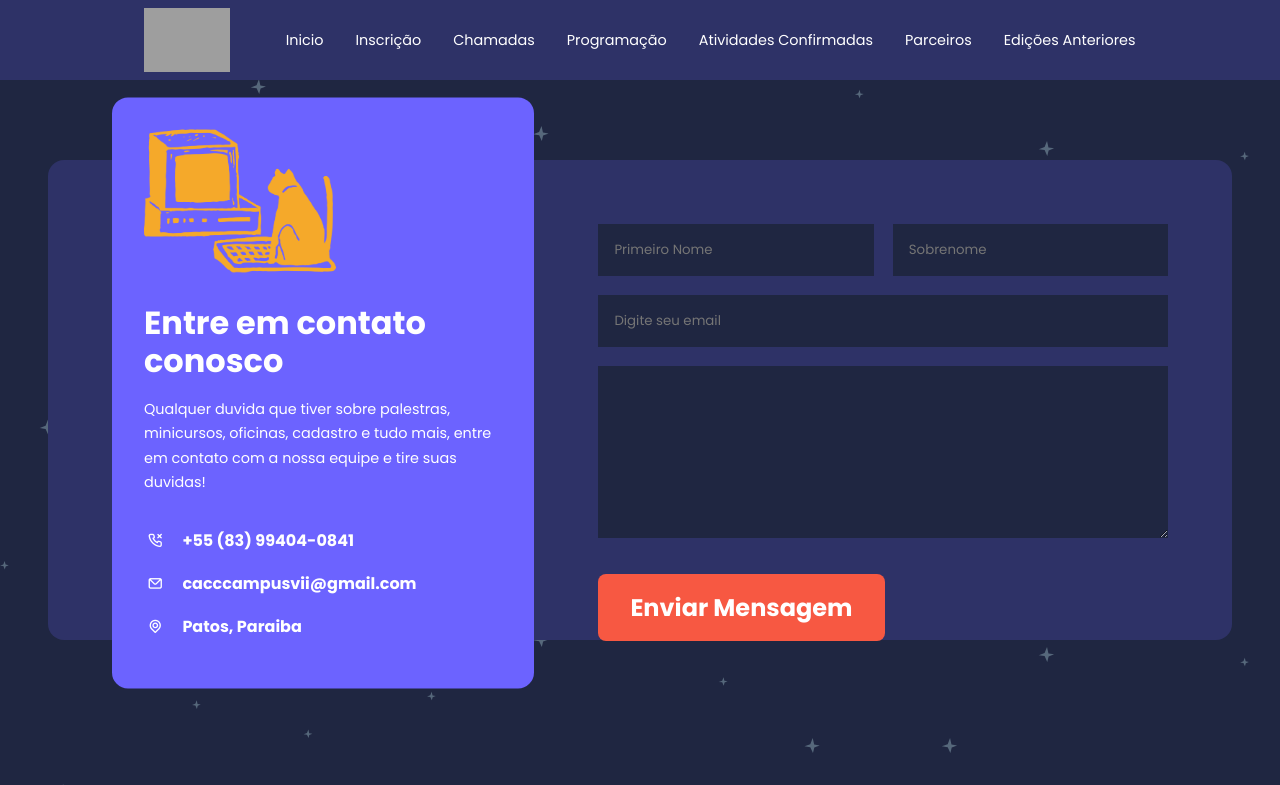
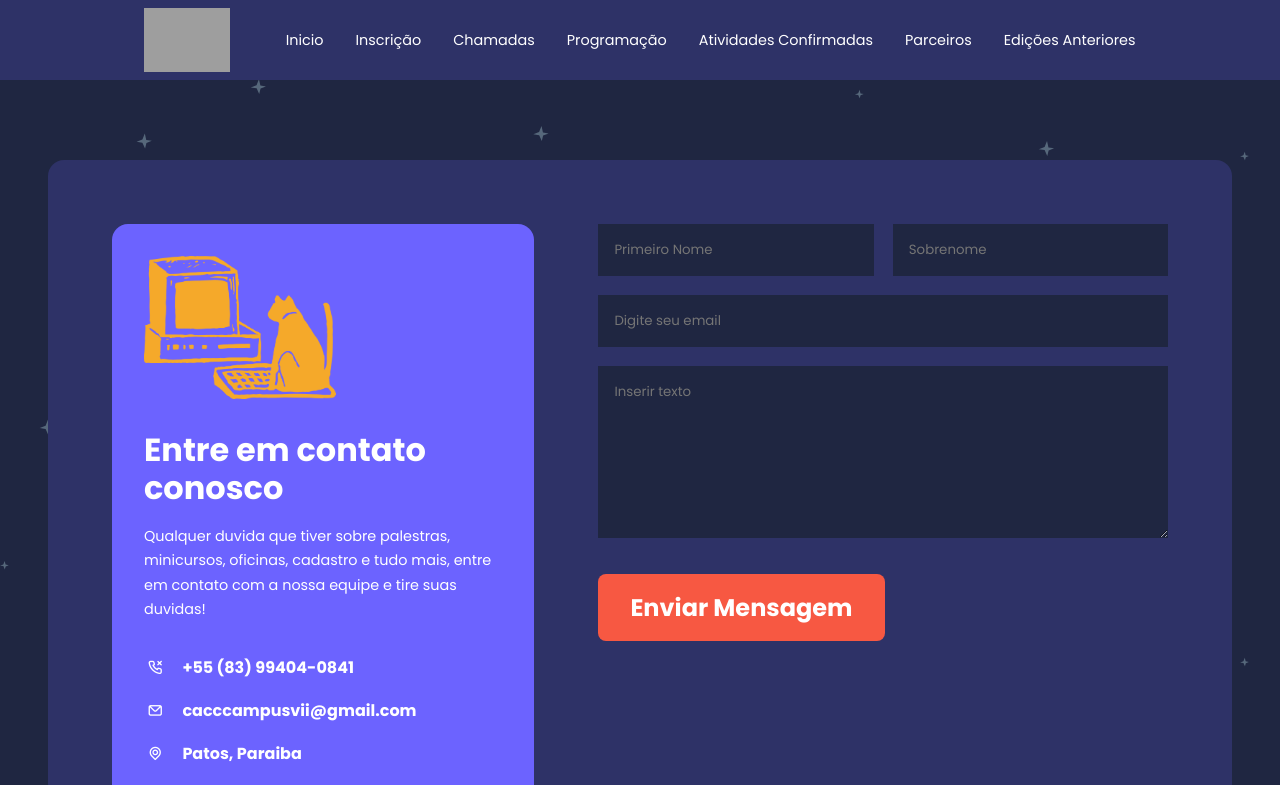
Before and after one commit to uepb-campusvii-computacao/Sercomp-Website, a React (Vite) app: page /contact in a window 1280 px wide. Shown: the top 785 px of the page. Built offline with nearby package versions, Linux system fonts and the light colour scheme; grey boxes are pictures that could not be loaded.

Commit message:
Resolvido responsividade na pagina contatos

```diff
--- a/src/pages/Contact/Contact.css
+++ b/src/pages/Contact/Contact.css
@@ -5,7 +5,7 @@
     display: grid;
     grid-template-columns: 40% 60%;
     gap: 4rem;
-    height: 30rem;
+    height: 40rem;
     margin: 8rem 3rem;
     border-radius: 1rem;
 }
@@ -17,8 +17,7 @@
     padding: 2rem;
     border-radius: 1rem;
     position: relative;
-    margin-top: 40%;
-    transform: translateY(-50%);
+
     text-align: left;
 }
 
--- a/src/pages/Contact/Contact.jsx
+++ b/src/pages/Contact/Contact.jsx
@@ -1,13 +1,13 @@
 import './Contact.css'
 import contato from '../../assets/images/contato.png'
 
-export default function Contact(){
+export default function Contact() {
     return (
         <section >
             <div className="contact-container">
                 <aside className="contact-aside">
                     <div className="aside-image">
-                        <img src={contato} alt="contato"/>
+                        <img src={contato} alt="contato" />
                     </div>
                     <h2>Entre em contato conosco</h2>
                     <p>
@@ -35,14 +35,14 @@ export default function Contact(){
 
                 </aside>
 
-                <form action="https://formspree.io/f/mlekppyd"  method="POST" className="contact-form">
+                <form action="https://formspree.io/f/mlekppyd" method="POST" className="contact-form">
                     <div className="form-name">
-                        <input type="text" name="Primeiro nome" placeholder="Primeiro Nome" required/>
-                        <input type="text" name="Sobrenome" placeholder="Sobrenome" required/>
+                        <input type="text" name="Primeiro nome" placeholder="Primeiro Nome" required />
+                        <input type="text" name="Sobrenome" placeholder="Sobrenome" required />
                     </div>
-                    <input type="email" name="Email" placeholder="Digite seu email" required/>
+                    <input type="email" name="Email" placeholder="Digite seu email" required />
 
-                    <textarea name="Message" rows="7" required></textarea>
+                    <textarea name="Message" placeholder="Inserir texto" rows="7" required></textarea>
                     <button type="submit" className="btn btn-primary"> Enviar Mensagem</button>
                 </form>
             </div>
```
